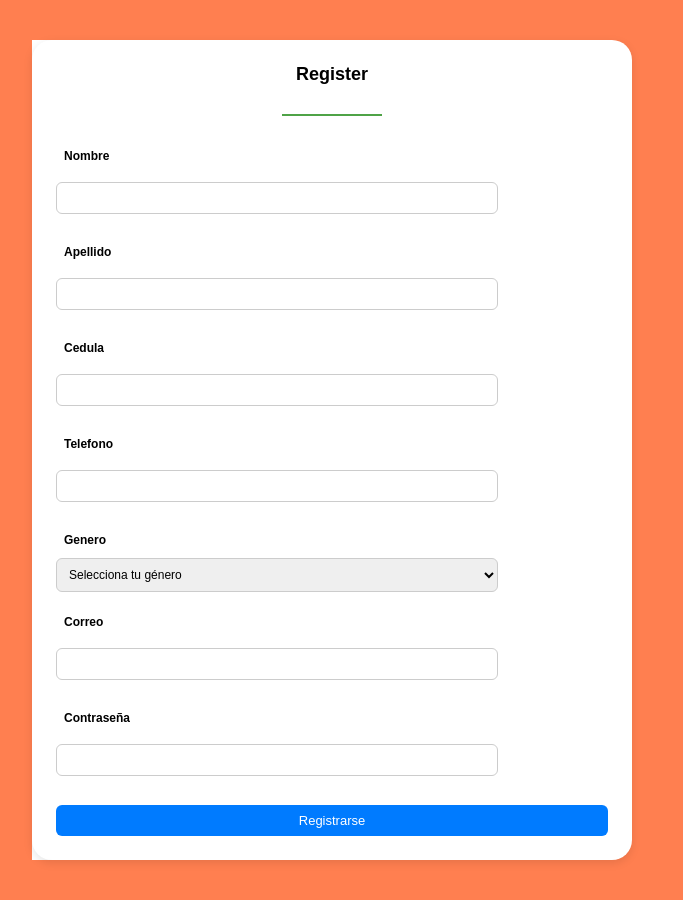
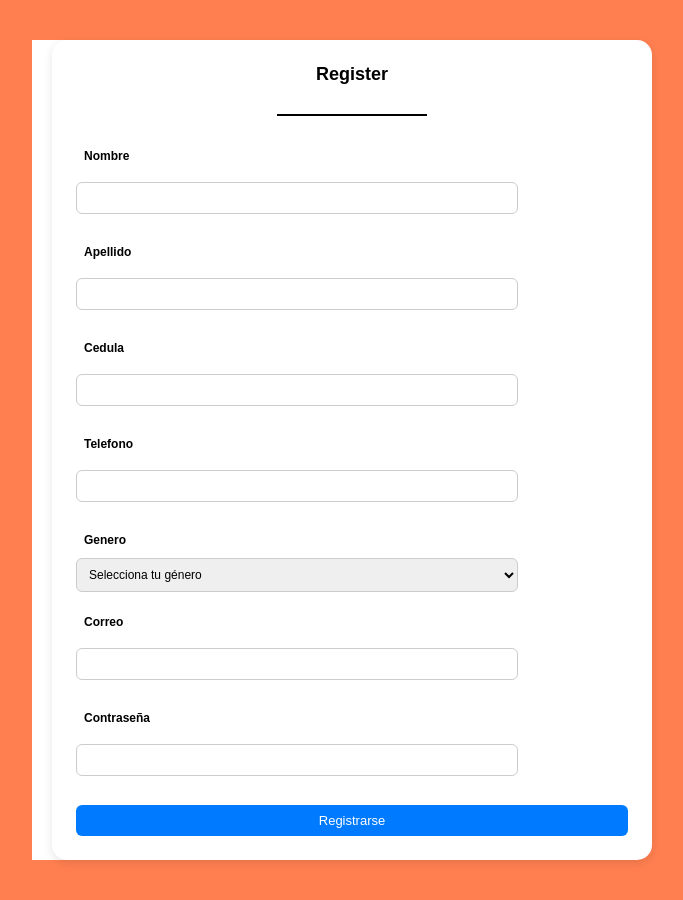
Before and after one commit to Mateo-Ortiz007/pruebas-sin-ia2, a React (Vite) app in the folder frontend/: page /login in a window 1280 px wide. Both pictures are taken after a click on the button "Ir a Registro". Shown: the whole page, without its empty margins (408-1091 px from the left). Built offline with nearby package versions, Linux system fonts and the light colour scheme; no server answers.

Commit message:
arreglos 87

```diff
--- a/frontend/src/modules/register/register.css
+++ b/frontend/src/modules/register/register.css
@@ -26,13 +26,14 @@ body,
 .container-register {
   background-color: #fff;
   padding: 24px; /* reducido de 30px un 20% */
-  border-radius: 20px; /* ligeramente más pequeño */
+  border-radius: 15px; /* ligeramente más pequeño */
   box-shadow: 0 3px 10px rgba(0, 0, 0, 0.1);
   width: 600px;
   display: flex;
   flex-direction: column;
   gap: 11px; /* reducido un 20% desde 15px */
   opacity: 1;
+  margin-left: 20px;
 }
 
 /* Título del formulario */
@@ -99,8 +100,8 @@ body,
 .linea {
   border: none; /* elimina el borde por defecto */
   height: 2px; /* grosor de la línea */
-  background-color: #4fa347; /* color de la línea */
+  background-color: #000000; /* color de la línea */
   margin: 10px 0; /* espacio arriba y abajo */
-  width: 100px;
+  width: 150px;
   display: flex;
 }
```
